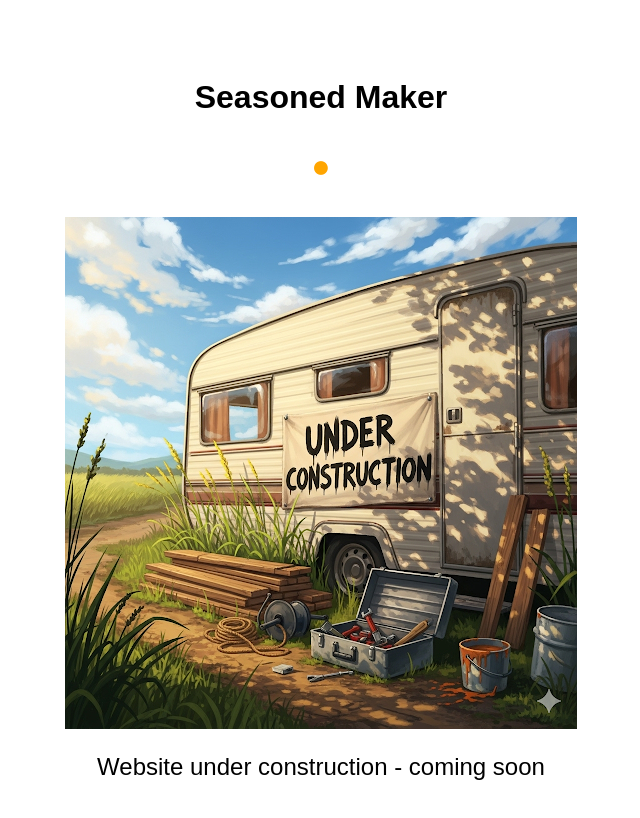
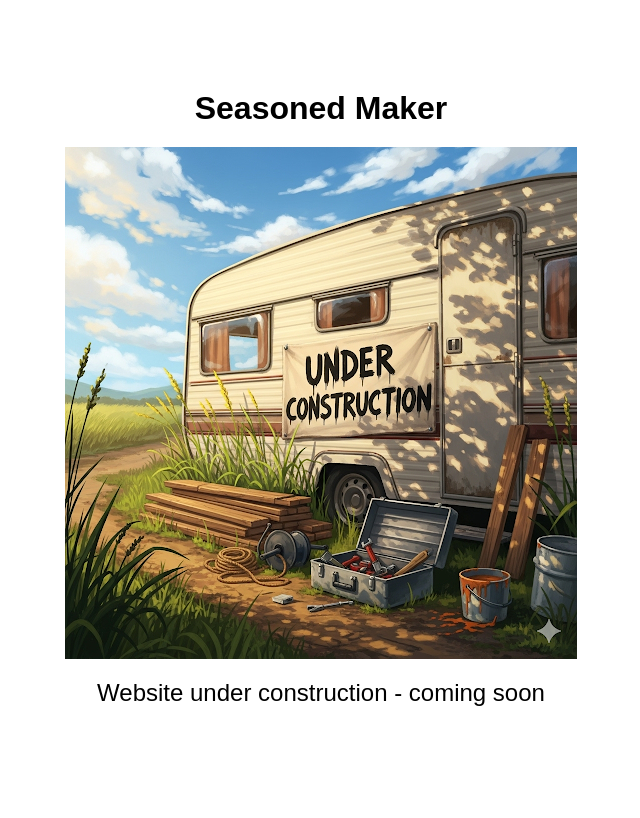
Before and after one commit to Volkhard99/Seasoned-Maker-Start-under-construction, a plain HTML site: page index.html in a window 1280 px wide. Shown: the whole page, without its empty margins (319-959 px from the left). Drawn offline with Linux system fonts and the light colour scheme.

Commit message:
Update index.html

```diff
--- a/index.html
+++ b/index.html
@@ -1,4 +1,4 @@
-<!DOCTYPE html>
+  <!DOCTYPE html>
 <html lang="de">
 <head>
     <meta charset="UTF-8">
@@ -8,11 +8,21 @@
         body {
             font-family: Arial, sans-serif;
             text-align: center;
-            padding: 50px 0;
+            padding: 20px; /* Reduzierter Padding, um Scrollen zu vermeiden */
+            margin: 0;
+            display: flex; /* Flexbox für vertikale Zentrierung */
+            flex-direction: column;
+            justify-content: center;
+            min-height: 100vh; /* Mindesthöhe des Viewports */
+            box-sizing: border-box; /* Padding wird in die Höhe einberechnet */
         }
         .container {
             max-width: 800px;
+            width: 90%; /* Verwendet eine relative Breite */
             margin: 0 auto;
+        }
+        h1 {
+            margin-bottom: 15px;
         }
         img {
             max-width: 100%;
@@ -20,12 +30,14 @@
             display: block;
             margin: 20px auto;
         }
+        p {
+            margin-top: 15px;
+        }
     </style>
 </head>
 <body>
     <div class="container">
         <h1>Seasoned Maker</h1>
-        <p style="font-size: 2em; color: #FFA500;">&#x25CF;</p>
         <img src="wohnwagen.png" alt="Under Construction Caravan">
         <p style="font-size: 1.5em;">Website under construction - coming soon</p>
     </div>
```
